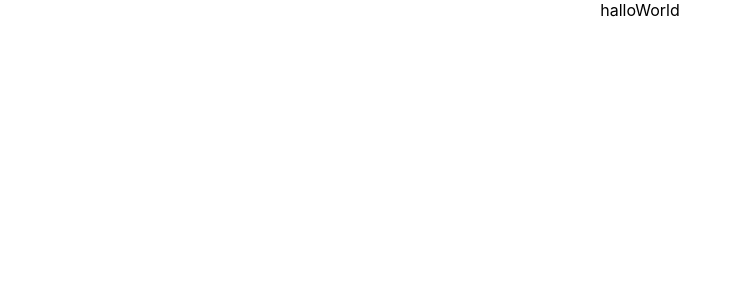
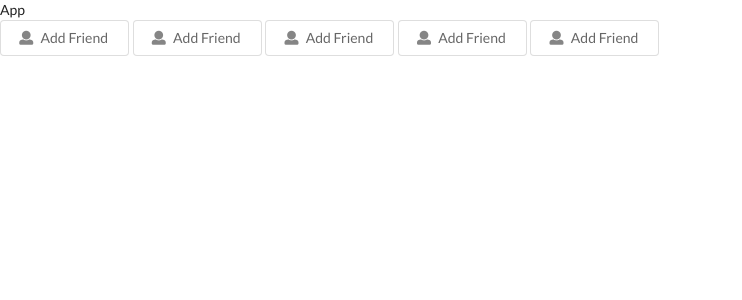
Before and after one commit to Hayate08A/youtube-reactStarted, a React (Create React App) app: page / in a window 1280 px wide. Shown: the top 300 px of the page, without its empty margins (0-742 px from the left). Built offline with nearby package versions, Linux system fonts and the light colour scheme.

Commit message:
[Add] #4 Conpornent（コンポーネント）の理解

```diff
--- a/public/index.html
+++ b/public/index.html
@@ -8,6 +8,10 @@
     <meta
       name="description"
       content="Web site created using create-react-app"
+    />
+    <link
+      rel="stylesheet"
+      href="https://cdnjs.cloudflare.com/ajax/libs/semantic-ui/2.4.1/semantic.min.css"
     />
     <link rel="apple-touch-icon" href="%PUBLIC_URL%/logo192.png" />
     <!--
--- a/src/App.css
+++ /dev/null
@@ -1,38 +0,0 @@
-.App {
-  text-align: center;
-}
-
-.App-logo {
-  height: 40vmin;
-  pointer-events: none;
-}
-
-@media (prefers-reduced-motion: no-preference) {
-  .App-logo {
-    animation: App-logo-spin infinite 20s linear;
-  }
-}
-
-.App-header {
-  background-color: #282c34;
-  min-height: 100vh;
-  display: flex;
-  flex-direction: column;
-  align-items: center;
-  justify-content: center;
-  font-size: calc(10px + 2vmin);
-  color: white;
-}
-
-.App-link {
-  color: #61dafb;
-}
-
-@keyframes App-logo-spin {
-  from {
-    transform: rotate(0deg);
-  }
-  to {
-    transform: rotate(360deg);
-  }
-}
--- a/src/App.js
+++ b/src/App.js
@@ -1,7 +1,18 @@
-import './App.css';
+import React from 'react';
 
-function App() {
-  return <div className='App'>halloWorld</div>;
-}
+import Button from './Button';
+
+const App = () => {
+  return (
+    <div>
+      <div>App</div>
+      <Button />
+      <Button />
+      <Button />
+      <Button />
+      <Button />
+    </div>
+  );
+};
 
 export default App;
--- /dev/null
+++ b/src/Button.js
@@ -0,0 +1,12 @@
+import React from 'react';
+
+const Button = () => {
+  return (
+    <button class='ui basic button'>
+      <i class='icon user' />
+      Add Friend
+    </button>
+  );
+};
+
+export default Button;
--- a/src/index.css
+++ /dev/null
@@ -1,13 +0,0 @@
-body {
-  margin: 0;
-  font-family: -apple-system, BlinkMacSystemFont, 'Segoe UI', 'Roboto', 'Oxygen',
-    'Ubuntu', 'Cantarell', 'Fira Sans', 'Droid Sans', 'Helvetica Neue',
-    sans-serif;
-  -webkit-font-smoothing: antialiased;
-  -moz-osx-font-smoothing: grayscale;
-}
-
-code {
-  font-family: source-code-pro, Menlo, Monaco, Consolas, 'Courier New',
-    monospace;
-}
--- a/src/index.js
+++ b/src/index.js
@@ -1,17 +1,6 @@
 import React from 'react';
 import ReactDOM from 'react-dom';
-import './index.css';
+
 import App from './App';
-import reportWebVitals from './reportWebVitals';
 
-ReactDOM.render(
-  <React.StrictMode>
-    <App />
-  </React.StrictMode>,
-  document.getElementById('root')
-);
-
-// If you want to start measuring performance in your app, pass a function
-// to log results (for example: reportWebVitals(console.log))
-// or send to an analytics endpoint. Learn more: https://bit.ly/CRA-vitals
-reportWebVitals();
+ReactDOM.render(<App />, document.querySelector('#root'));
--- a/src/reportWebVitals.js
+++ /dev/null
@@ -1,13 +0,0 @@
-const reportWebVitals = onPerfEntry => {
-  if (onPerfEntry && onPerfEntry instanceof Function) {
-    import('web-vitals').then(({ getCLS, getFID, getFCP, getLCP, getTTFB }) => {
-      getCLS(onPerfEntry);
-      getFID(onPerfEntry);
-      getFCP(onPerfEntry);
-      getLCP(onPerfEntry);
-      getTTFB(onPerfEntry);
-    });
-  }
-};
-
-export default reportWebVitals;
```
Also changed, not shown: src/setupTests.js (deleted, +0 -5 lines), src/logo.svg (deleted), 1 other file (tests, documents, lock files or other folders).
